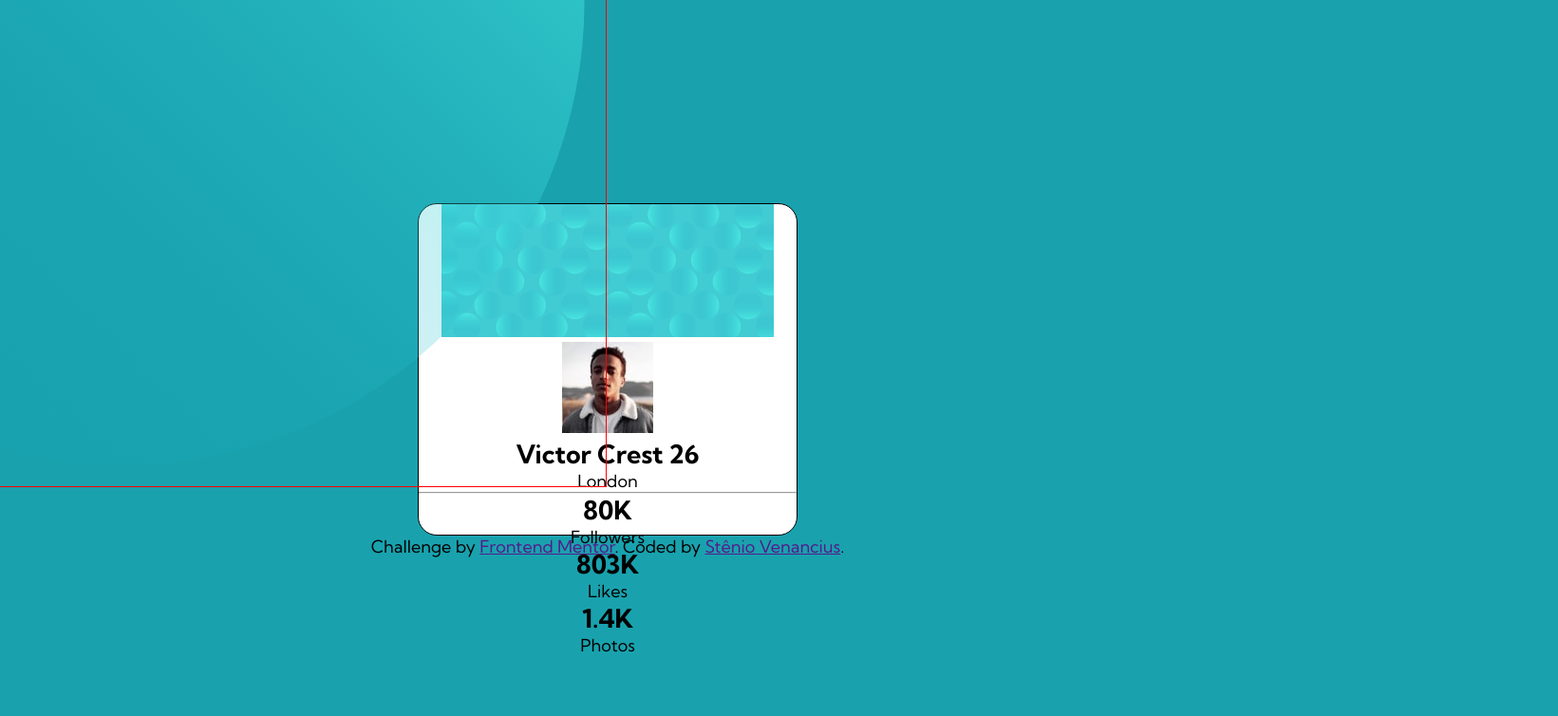
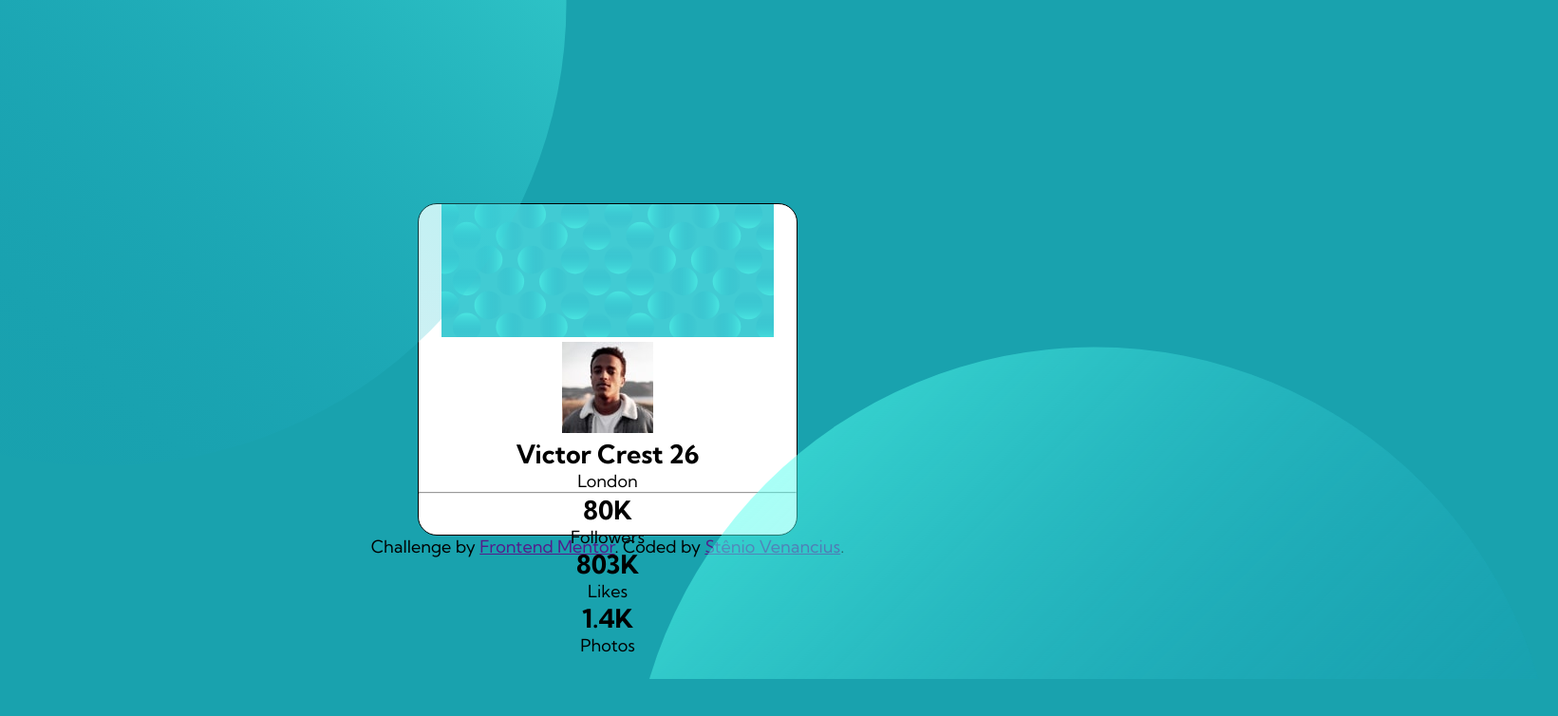
Before and after one commit to StenioVenancius/Profile-card-component, a plain HTML site: page index.html in a window 1280 px wide. Shown: the whole page at 95% size, 1641 px wide, since content can reach past the window. Drawn offline with Linux system fonts and the light colour scheme.

Commit message:
Fix
Atualização

```diff
--- a/index.html
+++ b/index.html
@@ -37,6 +37,8 @@
             </div>
         </section>
     </main>
+    <div id="circle-top"></div>
+    <div id="circle-bottom"></div>
     <footer>
         <p>Challenge by <a href="">Frontend Mentor</a>. Coded by <a href="">Stênio Venancius</a>.</p>
     </footer>
--- a/style.css
+++ b/style.css
@@ -38,8 +38,7 @@ main {
     background-color: white;
 }
 
-main:before {
-    border: 1px solid red;
+main:after {
     content: "";
     background-image: url(./images/bg-pattern-top.svg);
     background-repeat: no-repeat;
@@ -47,17 +46,18 @@ main:before {
     height: 1000px;
     position: absolute;
     bottom: 50px;
-    right: 200px;
+    right: 220px;
 
 }
 
-/* main:after {
+main:before {
     content: "";
     background-image: url(./images/bg-pattern-top.svg);
     background-repeat: no-repeat;
     width: 1000px;
-    height: 250px;
+    height: 350px;
+    transform: rotatey(-180deg);
     position: absolute;
-    top: 400px;
-    left: 600px;
-} */
+    top: 150px;
+    left: 200px;
+}
```
